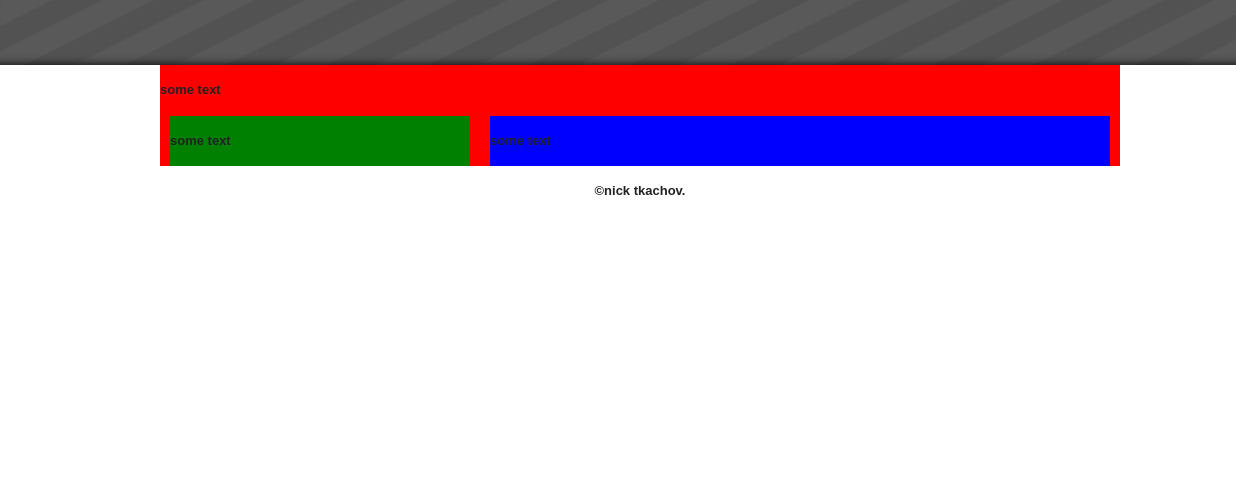
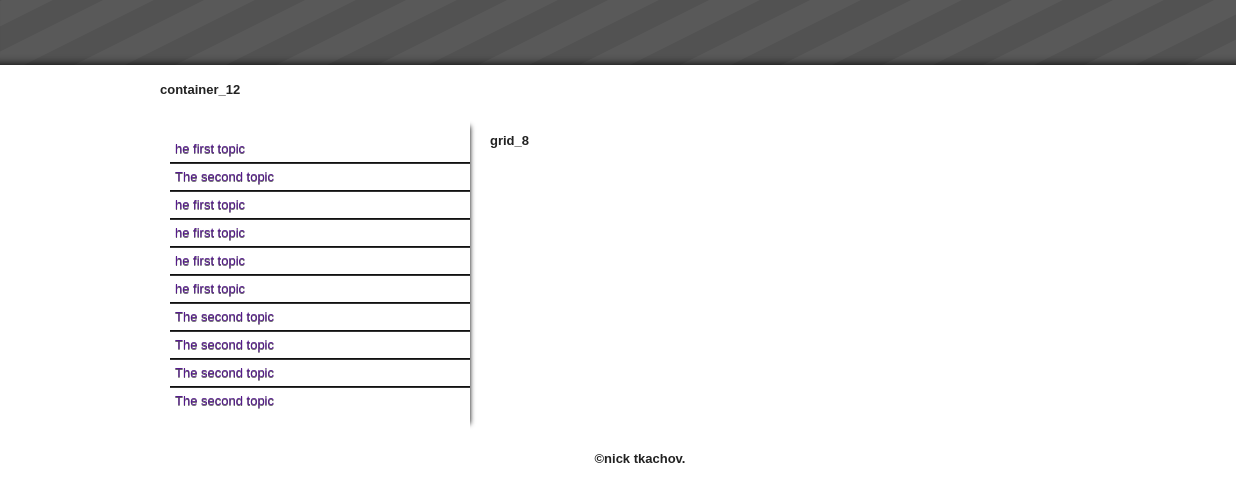
Before and after one commit to fakeblankrounds/findmeaproject, a plain HTML site: page index.html in a window 1280 px wide. Shown: the full height of the page, 0-1236 px from the left. Drawn offline with nearby package versions, Linux system fonts and the light colour scheme.

Commit message:
added menu on side

```diff
--- a/css/style.css
+++ b/css/style.css
@@ -232,12 +232,11 @@ div.nav
 }
 div.divider
 {
-	float:right;
-	border-left: 1px solid #333;
-	border-right: 1px solid #111;
 
+	-moz-box-shadow:10px 0px 5px -10px #000000;
+	-webkit-box-shadow:10px 0px 5px -10px #000000;
+	box-shadow:10px 0px 5px -10px #000000;
 }
-
 
 div.content
 {
@@ -251,7 +250,24 @@ div.content
 	margin-top:-18px;
 }
 
-
+#indented ul{
+	margin: 20px 0; padding: 0;
+	list-style: none;
+}
+#indented ul li {
+	border-top: 1px solid #333;
+	border-bottom: 1px solid #111;
+}
+#indented ul li:first-child {border-top: none;}
+#indented ul li:last-child {border-bottom: none;}
+#indented ul li a {
+	padding: 5px;
+	display: block;
+	color: #ooo;
+	text-decoration: none;
+	text-shadow: 0px 1px 0px #666;
+}
+#indented ul li a:hover {background: #111;}
 
 
 
--- a/index.html
+++ b/index.html
@@ -6,10 +6,10 @@
 <!-- Consider adding an manifest.appcache: h5bp.com/d/Offline -->
 <!--[if gt IE 8]><!--> <html class="no-js" lang="en"> <!--<![endif]-->
 <head>
-  <meta charset="utf-8">
+<meta charset="utf-8">
 
-  <!-- Use the .htaccess and remove these lines to avoid edge case issues.
-       More info: h5bp.com/b/378 -->
+	<!-- Use the .htaccess and remove these lines to avoid edge case issues.
+	More info: h5bp.com/b/378 -->
   <meta http-equiv="X-UA-Compatible" content="IE=edge,chrome=1">
 
   <title></title>
@@ -42,13 +42,27 @@
 	<div id="triangle-up"><image src="img/triangle.png" width="40px" height="20px"/></div>
     </header>
     <div id="main" role="main">
-		<div class="container_12" style="background-color:red">
-			<h4> some text </h4>
-			<div class="grid_4" style="background-color:green">
-			<h4> some text </h4>
+		<div class="container_12" >
+			<h4>container_12 </h4>
+			<div class="grid_4 divider" id="indented">
+<ul>
+	<li><a href="">he first topic</a></li>
+	<li><a href="">The second topic</a></li>
+	<li><a href="">he first topic</a></li>
+	<li><a href="">he first topic</a></li>
+	<li><a href="">he first topic</a></li>
+	<li><a href="">he first topic</a></li>
+	<li><a href="">The second topic</a></li>
+	<li><a href="">The second topic</a></li>
+	<li><a href="">The second topic</a></li>
+	<li><a href="">The second topic</a></li>
+</ul>
+
+
+
 			</div>
-			<div class="grid_8" style="background-color:blue">
-			<h4> some text </h4>
+			<div class="grid_8">
+				<h4> grid_8</h4>
 			</div>
 		</div>
     </div>
```
